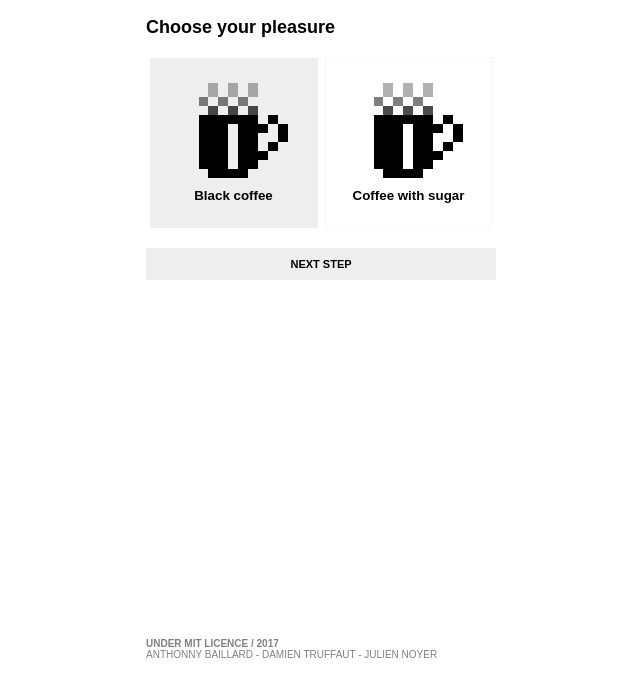
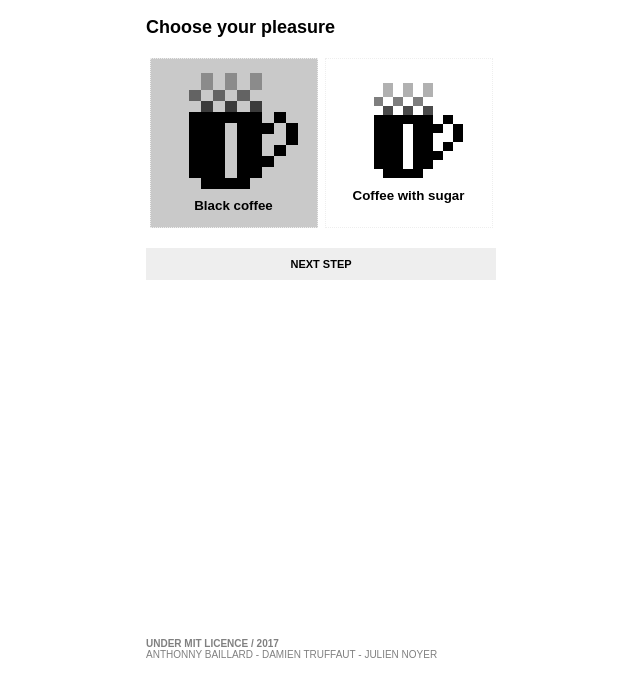
Before and after one commit to DWS-paris/ECVDcoffeeMachine, a plain HTML site: page client/index.html in a window 1280 px wide. Both pictures are taken after a click on the button "Black coffee". Shown: the part 120-800 px from the top of the page, without its empty margins (319-959 px from the left). Drawn offline with Linux system fonts and the light colour scheme.

```diff
--- a/client/css/style.css
+++ b/client/css/style.css
@@ -22,9 +22,19 @@ Reset
         font-size: 1.5rem;
         font-family: sans-serif;
         font-weight: 300;
+        opacity: 0;
 
         -webkit-transition: opacity .5s;
         transition: opacity .5s;
+    }
+
+    body.open{
+        opacity: 1;
+    }
+
+    a {
+        color: inherit;
+        text-decoration: none;
     }
 
     fieldset{
@@ -36,6 +46,7 @@ Reset
         width: 100%;
         border: none;
         background: transparent;
+        cursor: pointer;
 
         -webkit-transition: all .3s;
         transition: all .3s;
@@ -47,6 +58,10 @@ Reset
 
     button.active {
         background-color: #eeeeee;
+    }
+
+    button#blackCoffee.active {
+        background-color: #c9c9c9;
     }
 
     b{
@@ -130,6 +145,10 @@ Header
         text-transform: uppercase;
     }
 
+    #mainTitle{
+        cursor: pointer;
+    }
+
     h1 span {
         font-size: 1.5rem;
         font-weight: 700;
@@ -209,6 +228,19 @@ Main
         position: relative;
     }
 
+    .coffeePicto{
+        -webkit-transition: all .2s;
+        transition: all .3s;
+
+        -webkit-transition-timing-function: ease-in-out;
+        transition-timing-function: ease-in-out;
+    }
+
+    .coffeeType:hover .coffeePicto, .coffeeType:focus .coffeePicto {
+        width: 11rem;
+        height: 11rem;
+    }
+
     .coffeeType a {
         position: absolute;
         top: 0;
@@ -235,6 +267,10 @@ Main
         padding: 1rem 0;
     }
 
+    .nextBtn:hover, .nextBtn:focus, .randomChoices:focus, .randomChoices:hover{
+        background-color: #c9c9c9;
+    }
+
     #randomQuestion{
         height: 0;
         opacity: 0;
@@ -245,7 +281,7 @@ Main
 
     #randomQuestion.open{
         opacity: 1;
-        height: 10rem;
+        height: 20rem;
     }
 
     .randomChoices, #restartBtn, #newOrderBtn {
--- a/client/index.html
+++ b/client/index.html
@@ -9,7 +9,7 @@
     </head>
     <body>
         <header>
-            <h1><span>The connected</span> CoffeeMachine <span>Inside ECV Digital</span></h1>
+            <h1><span>The connected</span> <b id='mainTitle'>CoffeeMachine</b> <span>Inside ECV Digital</span></h1>
         </header>
 
         <main>
@@ -260,7 +260,14 @@
         </main>
 
         <footer>
-            <p>Under MIT Licence / 2017 <span>Anthonny Baillard - Damien Truffaut - Julien Noyer</span></p>
+            <p>
+                <a href='https://github.com/DWS-paris/WEMOSwebServer' target='_blank'>Under MIT Licence</a> / 2017
+                <span>
+                    <a href='https://www.linkedin.com/in/anthonybaillard/' target='_blank'>Anthonny Baillard</a> -
+                    <a href='https://www.linkedin.com/in/damient75/' target='_blank'>Damien Truffaut</a> -
+                    <a href='https://www.linkedin.com/in/julien-noyer-21219b28/' target='_blank'>Julien Noyer</a>
+                </span>
+            </p>
         </footer>
         <script src='./js/script.js'></script>
     </body>
--- a/client/js/script.js
+++ b/client/js/script.js
@@ -270,6 +270,10 @@ document.addEventListener('DOMContentLoaded', function(event) {
             restart();
         };
 
+        document.getElementById('mainTitle').onclick = function(){
+            restart();
+        };
+
     //
 
     /*
```
Also changed, not shown: client/js/script.min.js (added), 1 other file.
